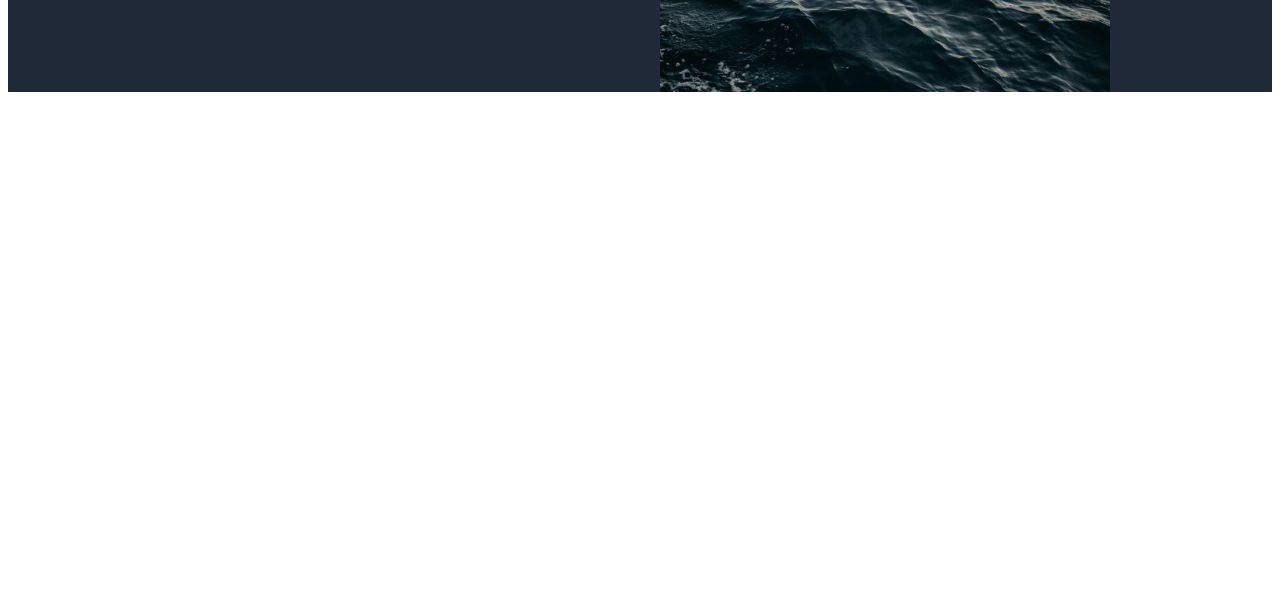
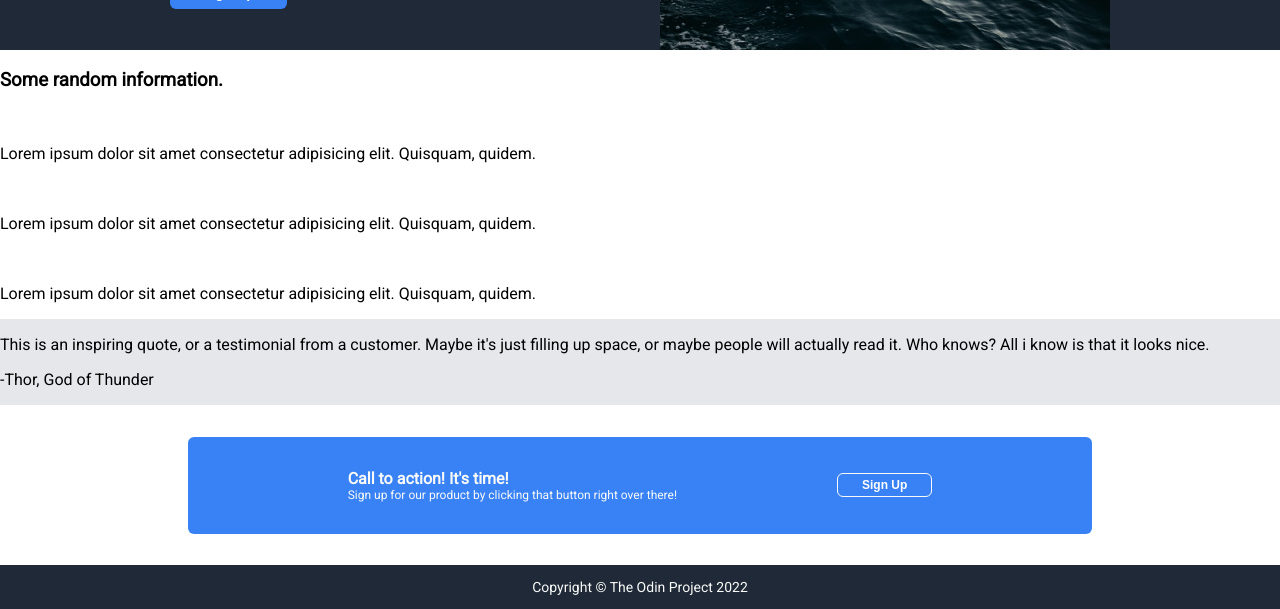
Before and after one commit to alexind/landing-page, a plain HTML site: page index.html in a window 1280 px wide. Shown: the part 328-937 px from the top of the page. Before the commit the page ends 800 px from the top, so only its background shows below. Drawn offline with Linux system fonts and the light colour scheme.

Commit message:
Finish Call To Action and footer sections

```diff
--- a/index.html
+++ b/index.html
@@ -33,13 +33,49 @@
         </div>
     </div>
 
-    <div class="second-section"></div>
+    <div class="second-section">
+        <h3>Some random information.</h3>
+        <div class="cards">
+            <div class="card">
+                <img src="" alt="">
+                <p>Lorem ipsum dolor sit amet consectetur adipisicing elit. Quisquam, quidem.</p>
+            </div>
+            <div class="card">
+                <img src="" alt="">
+                <p>Lorem ipsum dolor sit amet consectetur adipisicing elit. Quisquam, quidem.</p>
+            </div>
+            <div class="card">
+                <img src="" alt="">
+                <p>Lorem ipsum dolor sit amet consectetur adipisicing elit. Quisquam, quidem.</p>
+            </div>
+        </div>
+    </div>
 
-    <div class="third-section"></div>
+    <div class="third-section">
+        <div class="quote">
+            <p>
+                This is an inspiring quote, or a testimonial from a customer. Maybe it's just filling up space, or maybe
+                people will actually read it. Who knows? All i know is that it looks nice.
+            </p>
+            <p>-Thor, God of Thunder</p>
+        </div>
+    </div>
 
-    <div class="forth-section"></div>
+    <div class="fourth-section">
+        <div class="action">
+            <div class="left">
+                <h4>Call to action! It's time!</h4>
+                <p>Sign up for our product by clicking that button right over there!</p>
+            </div>
+            <div class="right">
+                <button>Sign Up</button>
+            </div>
+        </div>
+    </div>
 
-    <div class="footer"></div>
+    <div class="footer">
+        <p>Copyright &copy; The Odin Project 2022</p>
+    </div>
 
 </body>
 
--- a/style.css
+++ b/style.css
@@ -2,6 +2,8 @@
 
 body {
   font-family: "Roboto", sans-serif;
+  margin: 0;
+  padding: 0;
   display: flex;
   flex-direction: column;
 }
@@ -18,6 +20,8 @@ body {
   display: flex;
   justify-content: space-around;
   justify-self: flex-start;
+  align-items: center;
+  padding: 10px;
 }
 
 .header h4 {
@@ -54,6 +58,7 @@ body {
 
 .row {
   flex: 0 1 450px;
+  max-height: 250px;
 }
 
 .row img {
@@ -65,14 +70,12 @@ body {
   font-size: 48px;
   font-weight: 900;
   margin: 0;
-  text-align: center;
   color: #f9faf8;
 }
 
 .rows .awesome-website p {
   font-size: 18px;
   color: #e5e7eb;
-  text-align: center;
   margin: 0;
 }
 
@@ -80,16 +83,66 @@ body {
   background-color: #3882f6;
   color: white;
   border: none;
-  padding: 8px 20px;
+  padding: 0.5rem 2rem;
   font-size: 14px;
   font-weight: 700;
   border-radius: 6px;
   cursor: pointer;
 }
 
-.second-section {
-}
-
 .third-section {
   background-color: #e5e7eb;
 }
+
+.fourth-section {
+  display: flex;
+  align-items: center;
+  justify-content: center;
+  height: 20vh;
+}
+
+.action {
+  background-color: #3882f6;
+  display: flex;
+  align-items: center;
+  justify-content: space-between;
+  gap: 10rem;
+  padding: 2rem 10rem;
+  border-radius: 6px;
+}
+
+.left h4 {
+  color: #f9faf8;
+  font-size: 1rem;
+  font-weight: 700;
+  margin: 0;
+}
+
+.left p {
+  color: #f9faf8;
+  font-size: 0.75rem;
+  margin: 0;
+}
+
+.right button {
+  border: 1.5px solid #f9faf8;
+  background-color: #3882f6;
+  color: white;
+  padding: 0.25rem 1.5rem;
+  font-size: 0.75rem;
+  font-weight: 700;
+  border-radius: 6px;
+}
+
+.footer {
+  background-color: #1f2937;
+  display: flex;
+  align-items: center;
+  justify-content: center;
+  justify-self: flex-end;
+}
+
+.footer p {
+  font-size: 14px;
+  color: #f9faf8;
+}
```
